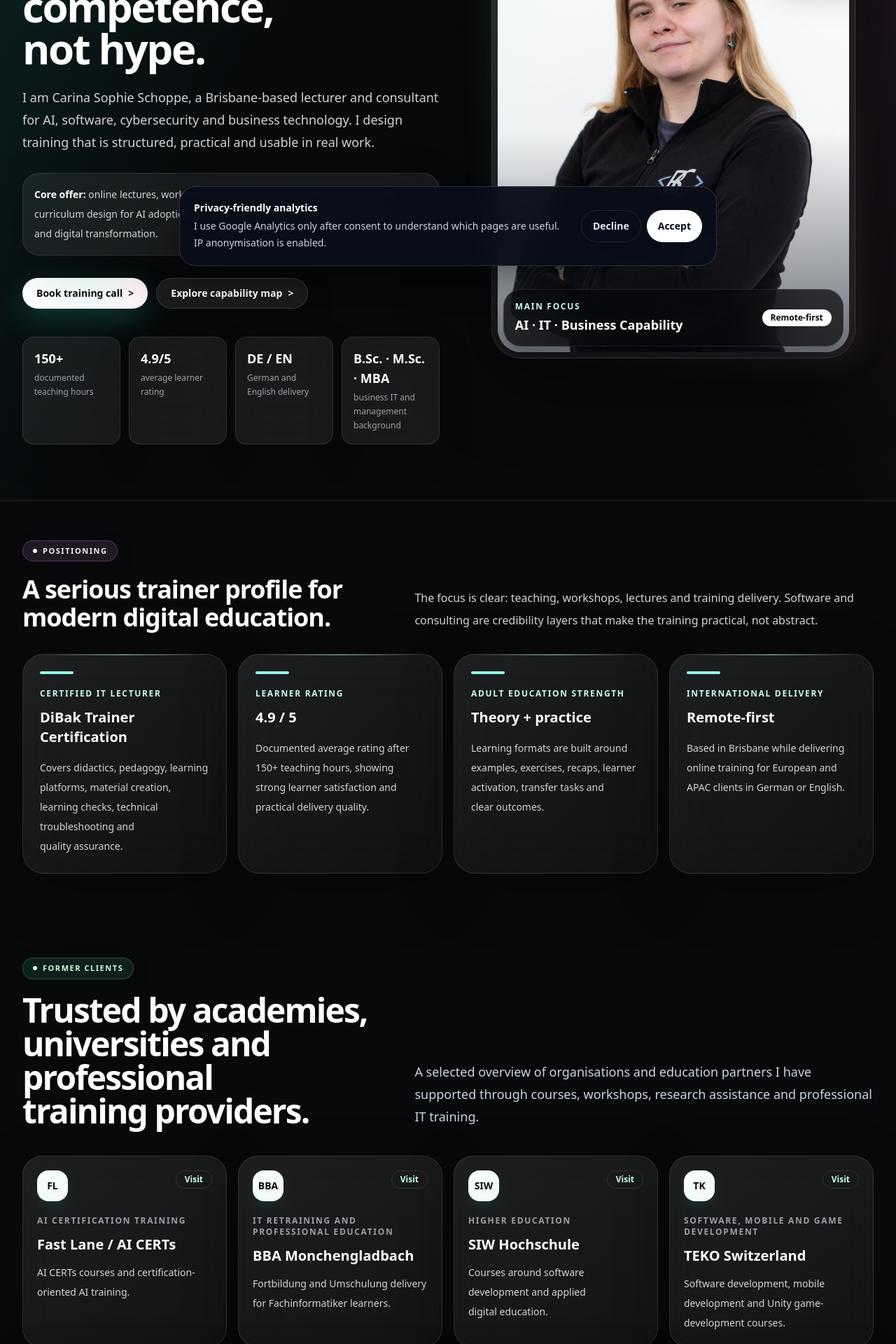
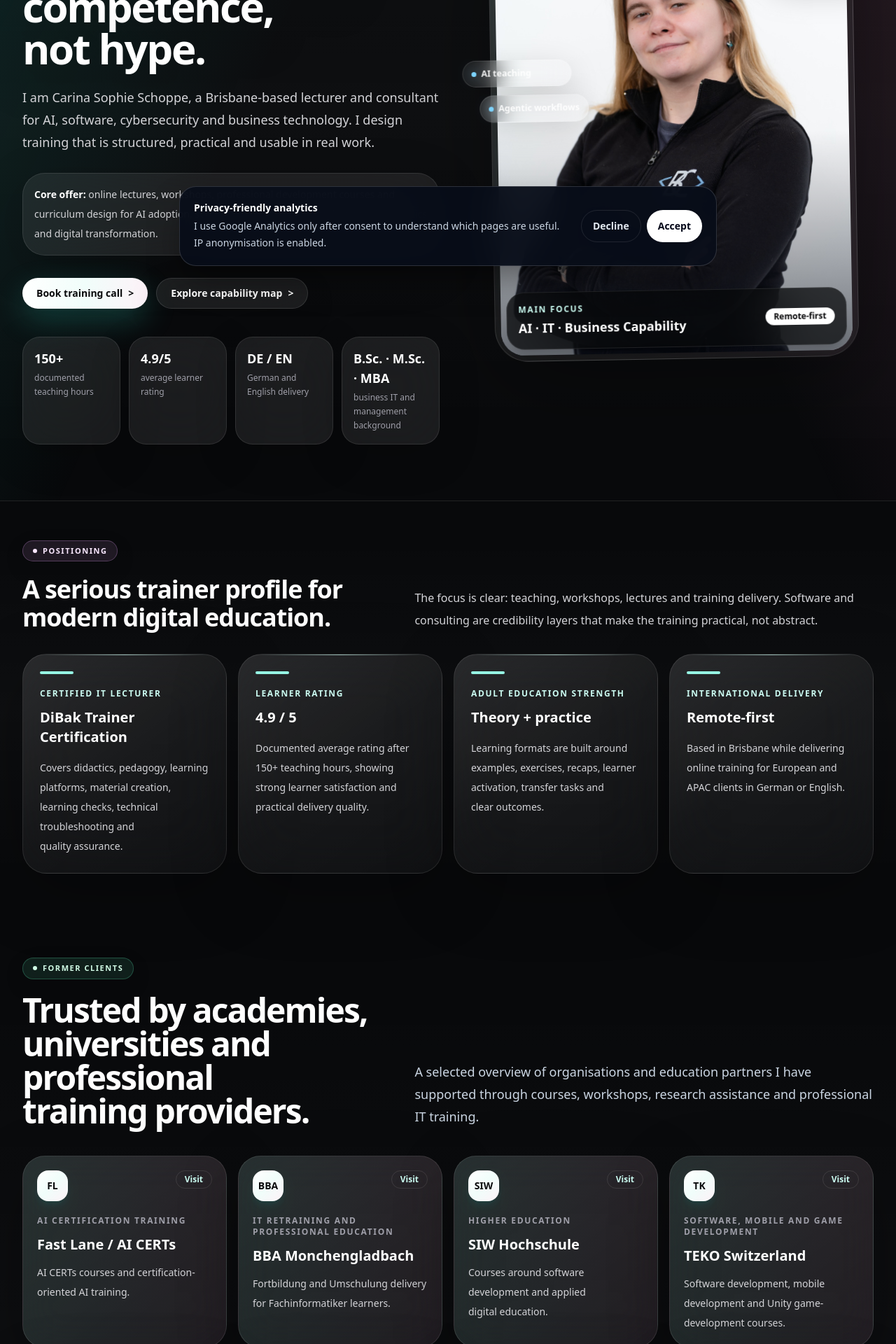
Before and after one commit to Luminovia-Training-Consulting/Website, a React (Vite) app: page / in a window 1280 px wide. Shown: the part 400-2320 px from the top of the page at 70% size. Built offline with nearby package versions, Linux system fonts and the light colour scheme; no server answers.

Commit message:
Make homepage design more fluid and expressive

```diff
--- a/src/components/Button.jsx
+++ b/src/components/Button.jsx
@@ -2,9 +2,9 @@ import { Link } from "react-router-dom";
 import { cn } from "./utils.js";
 
 export default function Button({ href, to, children, variant = "primary", onClick }) {
-  const base = "inline-flex min-h-11 w-full items-center justify-center gap-2 rounded-full px-5 py-3 text-center text-sm font-black leading-tight transition duration-500 ease-out hover:-translate-y-1 focus:outline-none focus:ring-2 focus:ring-teal-300/60 sm:w-auto";
+  const base = "inline-flex min-h-11 w-full items-center justify-center gap-2 rounded-full px-5 py-3 text-center text-sm font-black leading-tight transition duration-500 ease-out hover:-translate-y-1.5 active:translate-y-0 focus:outline-none focus:ring-2 focus:ring-teal-300/60 sm:w-auto";
   const styles = variant === "primary"
-    ? "bg-gradient-to-r from-white via-teal-50 to-pink-50 text-zinc-950 shadow-[0_16px_44px_rgba(45,212,191,.22)] hover:shadow-[0_22px_80px_rgba(244,114,182,.22)]"
+    ? "glass-sheen bg-gradient-to-r from-white via-teal-50 to-pink-50 text-zinc-950 shadow-[0_16px_44px_rgba(45,212,191,.24)] hover:shadow-[0_24px_90px_rgba(244,114,182,.24)]"
     : variant === "dark"
       ? "bg-zinc-950/80 text-white ring-1 ring-white/10 hover:bg-zinc-900"
       : "border border-white/12 bg-white/[0.08] text-white shadow-[0_14px_46px_rgba(0,0,0,.14)] backdrop-blur-xl hover:border-teal-200/40 hover:bg-white/[0.13] hover:shadow-[0_20px_72px_rgba(20,184,166,.13)]";
--- a/src/components/Card.jsx
+++ b/src/components/Card.jsx
@@ -2,9 +2,10 @@ import { cn } from "./utils.js";
 
 export default function Card({ children, className = "", shine = true }) {
   return (
-    <div className={cn("group relative overflow-hidden rounded-[1.9rem] border border-white/10 bg-gradient-to-br from-white/[0.095] via-white/[0.06] to-white/[0.035] p-5 shadow-[0_24px_86px_rgba(0,0,0,.24)] backdrop-blur-2xl transition duration-700 ease-out hover:-translate-y-1.5 hover:rotate-[.15deg] hover:border-teal-200/35 hover:bg-white/[0.1] hover:shadow-[0_34px_130px_rgba(20,184,166,.14)] sm:p-6", className)}>
+    <div className={cn("group relative overflow-hidden rounded-[2.15rem] border border-white/10 bg-[linear-gradient(145deg,rgba(255,255,255,.12),rgba(255,255,255,.055)_50%,rgba(255,255,255,.035))] p-5 shadow-[0_26px_96px_rgba(0,0,0,.25)] backdrop-blur-2xl transition duration-700 ease-out hover:-translate-y-2 hover:rotate-[.18deg] hover:border-teal-200/38 hover:bg-white/[0.1] hover:shadow-[0_36px_140px_rgba(20,184,166,.16)] sm:p-6", className)}>
       {shine && <div className="pointer-events-none absolute inset-x-6 top-0 h-px bg-gradient-to-r from-transparent via-teal-100/70 to-transparent" />}
       <div className="pointer-events-none absolute inset-x-0 -top-12 h-24 bg-gradient-to-b from-teal-100/10 to-transparent opacity-0 blur-2xl transition duration-500 group-hover:opacity-100" />
+      <div className="pointer-events-none absolute inset-y-0 -left-1 w-px bg-gradient-to-b from-transparent via-pink-100/25 to-transparent opacity-0 transition duration-700 group-hover:opacity-100" />
       <div className="pointer-events-none absolute -bottom-1 left-8 right-8 h-px bg-gradient-to-r from-transparent via-pink-200/40 to-transparent opacity-0 transition duration-700 group-hover:opacity-100" />
       <div className="relative z-10">{children}</div>
     </div>
--- a/src/components/ClientProofSection.jsx
+++ b/src/components/ClientProofSection.jsx
@@ -9,7 +9,7 @@ export default function ClientProofSection({ compact = false }) {
   const visibleClients = compact ? formerClients.slice(0, 8) : formerClients;
 
   return (
-    <section className="px-4 py-16 sm:px-6 lg:px-8">
+    <section className="soft-section px-4 py-16 sm:px-6 lg:px-8">
       <div className="mx-auto max-w-7xl">
         <div className="mb-10 grid gap-6 lg:grid-cols-[0.9fr_1.1fr] lg:items-end">
           <div>
--- a/src/components/ConversionStrip.jsx
+++ b/src/components/ConversionStrip.jsx
@@ -7,7 +7,7 @@ export default function ConversionStrip() {
   const { t } = useLanguage();
   return (
     <section className="px-4 py-8 sm:px-6 lg:px-8">
-      <div className="relative mx-auto max-w-7xl overflow-hidden rounded-[2rem] border border-white/10 bg-gradient-to-br from-white/[0.11] via-white/[0.065] to-white/[0.035] p-5 shadow-[0_26px_100px_rgba(0,0,0,.24)] backdrop-blur-2xl sm:p-7">
+      <div className="glass-sheen relative mx-auto max-w-7xl overflow-hidden rounded-[2.35rem] border border-white/10 bg-gradient-to-br from-white/[0.13] via-white/[0.07] to-white/[0.035] p-5 shadow-[0_30px_115px_rgba(0,0,0,.26)] backdrop-blur-2xl sm:p-7">
         <div className="pointer-events-none absolute inset-x-8 top-0 h-px bg-gradient-to-r from-transparent via-teal-100/70 to-transparent" />
         <div className="flex flex-col gap-5 lg:flex-row lg:items-center lg:justify-between">
           <div>
--- a/src/components/Metric.jsx
+++ b/src/components/Metric.jsx
@@ -1,6 +1,6 @@
 export default function Metric({ value, label }) {
   return (
-    <div className="rounded-2xl border border-white/10 bg-white/[0.07] p-4 shadow-[0_16px_50px_rgba(0,0,0,.18)] backdrop-blur-2xl transition duration-500 hover:-translate-y-0.5 hover:border-teal-200/30 hover:bg-white/[0.1]">
+    <div className="glass-sheen rounded-[1.55rem] border border-white/10 bg-white/[0.08] p-4 shadow-[0_18px_58px_rgba(0,0,0,.18)] backdrop-blur-2xl transition duration-700 hover:-translate-y-1.5 hover:border-teal-200/35 hover:bg-white/[0.12]">
       <div className="text-lg font-black text-white">{value}</div>
       <div className="mt-1 text-xs leading-5 text-zinc-400">{label}</div>
     </div>
--- a/src/components/SoftwareProjectsSection.jsx
+++ b/src/components/SoftwareProjectsSection.jsx
@@ -10,7 +10,7 @@ export default function SoftwareProjectsSection({ compact = false }) {
   const projects = compact ? softwareProjects.slice(0, 4) : softwareProjects;
 
   return (
-    <section className="px-4 py-16 sm:px-6 lg:px-8">
+    <section className="soft-section px-4 py-16 sm:px-6 lg:px-8">
       <div className="mx-auto max-w-7xl">
         <div className="mb-10 grid gap-6 lg:grid-cols-[0.9fr_1.1fr] lg:items-end">
           <div>
--- a/src/index.css
+++ b/src/index.css
@@ -21,8 +21,31 @@
   from { transform: translateX(-110%); }
   to { transform: translateX(110%); }
 }
+@keyframes slowFloat {
+  0%, 100% { transform: translate3d(0, 0, 0) rotate(-1deg); }
+  50% { transform: translate3d(0, -12px, 0) rotate(1deg); }
+}
+@keyframes glintSweep {
+  0% { transform: translateX(-120%) skewX(-18deg); opacity: 0; }
+  20%, 70% { opacity: .55; }
+  100% { transform: translateX(120%) skewX(-18deg); opacity: 0; }
+}
+@keyframes haloBreath {
+  0%, 100% { filter: blur(22px); opacity: .52; }
+  50% { filter: blur(30px); opacity: .82; }
+}
 
 .enter-up { animation: enterUp .28s ease-out both; }
+.hero-float { animation: slowFloat 8s ease-in-out infinite; }
+.hero-title {
+  text-shadow: 0 18px 70px rgba(0,0,0,.36);
+}
+.hero-title-mark {
+  background: linear-gradient(92deg, #fff 0%, #d7fff8 38%, #ffe7f4 72%, #fff 100%);
+  -webkit-background-clip: text;
+  background-clip: text;
+  color: transparent;
+}
 .ambient-veil {
   background:
     radial-gradient(1200px 720px at 10% -8%, rgba(45, 212, 191, .2), transparent 52%),
@@ -41,6 +64,32 @@
   filter: blur(18px);
   mask-image: linear-gradient(to right, transparent, black 18%, black 82%, transparent);
 }
+.soft-section {
+  position: relative;
+}
+.soft-section::before {
+  content: "";
+  position: absolute;
+  inset: 0;
+  pointer-events: none;
+  background: linear-gradient(180deg, transparent, rgba(255,255,255,.026), transparent);
+  mask-image: linear-gradient(to bottom, transparent, black 16%, black 84%, transparent);
+}
+.glass-sheen {
+  position: relative;
+  overflow: hidden;
+}
+.glass-sheen::after {
+  content: "";
+  position: absolute;
+  inset: -40% -70%;
+  background: linear-gradient(90deg, transparent, rgba(255,255,255,.18), transparent);
+  animation: glintSweep 7s ease-in-out infinite;
+  pointer-events: none;
+}
+.breathing-halo {
+  animation: haloBreath 7s ease-in-out infinite;
+}
 .ambient-grid {
   animation: softPulse 8s ease-in-out infinite;
   background-image: linear-gradient(to right, rgba(255,255,255,.05) 1px, transparent 1px), linear-gradient(to bottom, rgba(255,255,255,.035) 1px, transparent 1px);
@@ -58,11 +107,13 @@
 .soft-link-card {
   position: relative;
   overflow: hidden;
-  border-radius: 1.75rem;
+  border-radius: 2rem;
   border: 1px solid rgba(255,255,255,.11);
-  background: linear-gradient(145deg, rgba(255,255,255,.09), rgba(255,255,255,.045));
-  box-shadow: 0 22px 80px rgba(0,0,0,.23);
-  backdrop-filter: blur(22px);
+  background:
+    linear-gradient(145deg, rgba(255,255,255,.105), rgba(255,255,255,.045)),
+    linear-gradient(90deg, rgba(94,234,212,.06), rgba(244,114,182,.05));
+  box-shadow: 0 24px 90px rgba(0,0,0,.24);
+  backdrop-filter: blur(26px);
   transition: transform .55s cubic-bezier(.2,.8,.2,1), border-color .55s, background .55s, box-shadow .55s;
 }
 .soft-link-card::before {
@@ -79,6 +130,28 @@
   border-color: rgba(94,234,212,.38);
   background: linear-gradient(145deg, rgba(255,255,255,.12), rgba(255,255,255,.06));
   box-shadow: 0 30px 110px rgba(20,184,166,.13), 0 22px 80px rgba(0,0,0,.24);
+}
+.signal-pill {
+  display: inline-flex;
+  align-items: center;
+  gap: .45rem;
+  border-radius: 999px;
+  border: 1px solid rgba(255,255,255,.12);
+  background: rgba(255,255,255,.07);
+  padding: .55rem .75rem;
+  font-size: .78rem;
+  font-weight: 900;
+  color: rgba(255,255,255,.9);
+  box-shadow: 0 14px 46px rgba(0,0,0,.16);
+  backdrop-filter: blur(18px);
+}
+.signal-pill::before {
+  content: "";
+  width: .42rem;
+  height: .42rem;
+  border-radius: 999px;
+  background: #7dd3fc;
+  box-shadow: 0 0 18px rgba(125, 211, 252, .8);
 }
 .soft-link-card:hover::before {
   opacity: 1;
--- a/src/pages/HomePage.jsx
+++ b/src/pages/HomePage.jsx
@@ -14,9 +14,9 @@ import { cn } from "../components/utils.js";
 function HeroVisual() {
   const { t } = useLanguage();
   return (
-    <div className="relative mx-auto hidden w-full max-w-[520px] lg:block">
-      <div className="relative rounded-[2.6rem] border border-white/10 bg-gradient-to-br from-white/[0.13] via-white/[0.065] to-white/[0.035] p-2 shadow-[0_32px_120px_rgba(0,0,0,.34)] backdrop-blur-2xl transition duration-700 hover:-translate-y-1.5">
-        <div className="pointer-events-none absolute -inset-1 rounded-[2.7rem] bg-gradient-to-br from-teal-200/20 via-transparent to-pink-200/18 opacity-80 blur-xl" />
+    <div className="hero-float relative mx-auto hidden w-full max-w-[520px] lg:block">
+      <div className="glass-sheen relative rounded-[3rem] border border-white/12 bg-gradient-to-br from-white/[0.15] via-white/[0.07] to-white/[0.035] p-2 shadow-[0_36px_135px_rgba(0,0,0,.36)] backdrop-blur-2xl transition duration-700 hover:-translate-y-1.5">
+        <div className="breathing-halo pointer-events-none absolute -inset-2 rounded-[3.1rem] bg-gradient-to-br from-teal-200/24 via-transparent to-pink-200/22 opacity-80 blur-xl" />
         <Photo src={IMAGES.hero} alt="Carina Sophie Schoppe portrait" className="relative aspect-[4/5] rounded-[2.1rem]" imgClass="object-[50%_25%]" />
         <div className="absolute bottom-4 left-4 right-4 rounded-[1.6rem] border border-white/10 bg-[#08090B]/72 p-4 shadow-xl backdrop-blur-2xl">
           <div className="flex flex-wrap items-center justify-between gap-3">
@@ -32,6 +32,10 @@ function HeroVisual() {
         <div className="text-xs font-black uppercase tracking-[0.14em] text-teal-100">{t.home.learnerRating}</div>
         <div className="mt-1 text-sm font-black text-white">4.9 / 5</div>
       </div>
+      <div className="absolute -left-10 top-1/3 grid gap-3">
+        <span className="signal-pill">AI teaching</span>
+        <span className="signal-pill translate-x-6">Agentic workflows</span>
+      </div>
     </div>
   );
 }
@@ -39,7 +43,7 @@ function HeroVisual() {
 function MobileHeroSignal() {
   const { t } = useLanguage();
   return (
-    <div className="mt-5 grid grid-cols-[5.5rem_1fr] items-center gap-4 rounded-[1.75rem] border border-white/10 bg-white/[0.075] p-2 shadow-[0_22px_80px_rgba(0,0,0,.2)] backdrop-blur-2xl lg:hidden">
+    <div className="glass-sheen mt-5 grid grid-cols-[5.5rem_1fr] items-center gap-4 rounded-[2rem] border border-white/10 bg-white/[0.085] p-2 shadow-[0_22px_80px_rgba(0,0,0,.2)] backdrop-blur-2xl lg:hidden">
       <Photo src={IMAGES.headshot} alt="Carina Sophie Schoppe portrait" className="aspect-square rounded-[1.35rem]" imgClass="object-[50%_18%]" />
       <div className="pr-2">
         <div className="text-[11px] font-black uppercase tracking-[0.14em] text-teal-100">{t.home.mainFocus}</div>
@@ -55,19 +59,19 @@ export default function HomePage() {
   const { trustStats, teachingProof, coreOffers, capabilities } = useSiteContent();
   return (
     <main>
-      <section className="relative overflow-hidden border-b border-white/10 px-4 pb-14 pt-28 sm:px-6 lg:px-8 lg:pb-20 lg:pt-36">
+      <section className="soft-section relative overflow-hidden border-b border-white/10 px-4 pb-14 pt-28 sm:px-6 lg:px-8 lg:pb-20 lg:pt-36">
         <div className="absolute inset-0 bg-[linear-gradient(115deg,rgba(20,184,166,.16),transparent_34%),linear-gradient(245deg,rgba(244,114,182,.13),transparent_34%),linear-gradient(180deg,rgba(255,255,255,.04),transparent_42%)]" />
         <div className="relative mx-auto grid max-w-7xl items-center gap-12 lg:grid-cols-[1.02fr_0.98fr]">
           <div className="enter-up">
             <Badge>{t.home.badge}</Badge>
             <MobileHeroSignal />
-            <h1 className="mt-6 max-w-5xl text-4xl font-black tracking-[-0.04em] text-white sm:text-5xl lg:text-6xl">
+            <h1 className="hero-title mt-6 max-w-5xl text-4xl font-black tracking-[-0.04em] text-white sm:text-5xl lg:text-6xl">
               {t.home.title}
             </h1>
             <p className="mt-6 max-w-3xl text-base leading-8 text-zinc-300 sm:text-lg">
               {t.home.intro}
             </p>
-            <div className="mt-7 rounded-3xl border border-white/10 bg-white/[0.07] p-4 text-sm leading-7 text-zinc-300 shadow-[0_16px_60px_rgba(0,0,0,.18)] backdrop-blur-2xl">
+            <div className="glass-sheen mt-7 rounded-[2rem] border border-white/10 bg-white/[0.08] p-4 text-sm leading-7 text-zinc-300 shadow-[0_18px_70px_rgba(0,0,0,.2)] backdrop-blur-2xl">
               <strong className="text-white">{t.home.coreOffer}</strong> {t.home.coreCopy}
             </div>
             <div className="mt-8 flex flex-col gap-3 sm:flex-row">
@@ -82,7 +86,7 @@ export default function HomePage() {
         </div>
       </section>
 
-      <section className="px-4 py-14 sm:px-6 lg:px-8">
+      <section className="soft-section px-4 py-14 sm:px-6 lg:px-8">
         <div className="mx-auto max-w-7xl">
           <div className="mb-8 grid gap-6 lg:grid-cols-[0.9fr_1.1fr] lg:items-end">
             <div>
@@ -111,7 +115,7 @@ export default function HomePage() {
       <ClientProofSection compact />
       <SoftwareProjectsSection compact />
 
-      <section className="px-4 py-14 sm:px-6 lg:px-8">
+      <section className="soft-section px-4 py-14 sm:px-6 lg:px-8">
         <div className="mx-auto max-w-7xl">
           <div className="mb-8">
             <Badge tone="emerald">{t.home.explore}</Badge>
@@ -131,7 +135,7 @@ export default function HomePage() {
         </div>
       </section>
 
-      <section className="px-4 py-14 sm:px-6 lg:px-8">
+      <section className="soft-section px-4 py-14 sm:px-6 lg:px-8">
         <div className="mx-auto max-w-7xl">
           <div className="mb-8 flex flex-col justify-between gap-5 lg:flex-row lg:items-end">
             <div>
@@ -159,7 +163,7 @@ export default function HomePage() {
         </div>
       </section>
 
-      <section className="px-4 py-14 sm:px-6 lg:px-8">
+      <section className="soft-section px-4 py-14 sm:px-6 lg:px-8">
         <div className="mx-auto grid max-w-7xl gap-8 lg:grid-cols-[0.95fr_1.05fr] lg:items-center">
           <div>
             <Badge tone="amber">{t.home.credible}</Badge>
```
